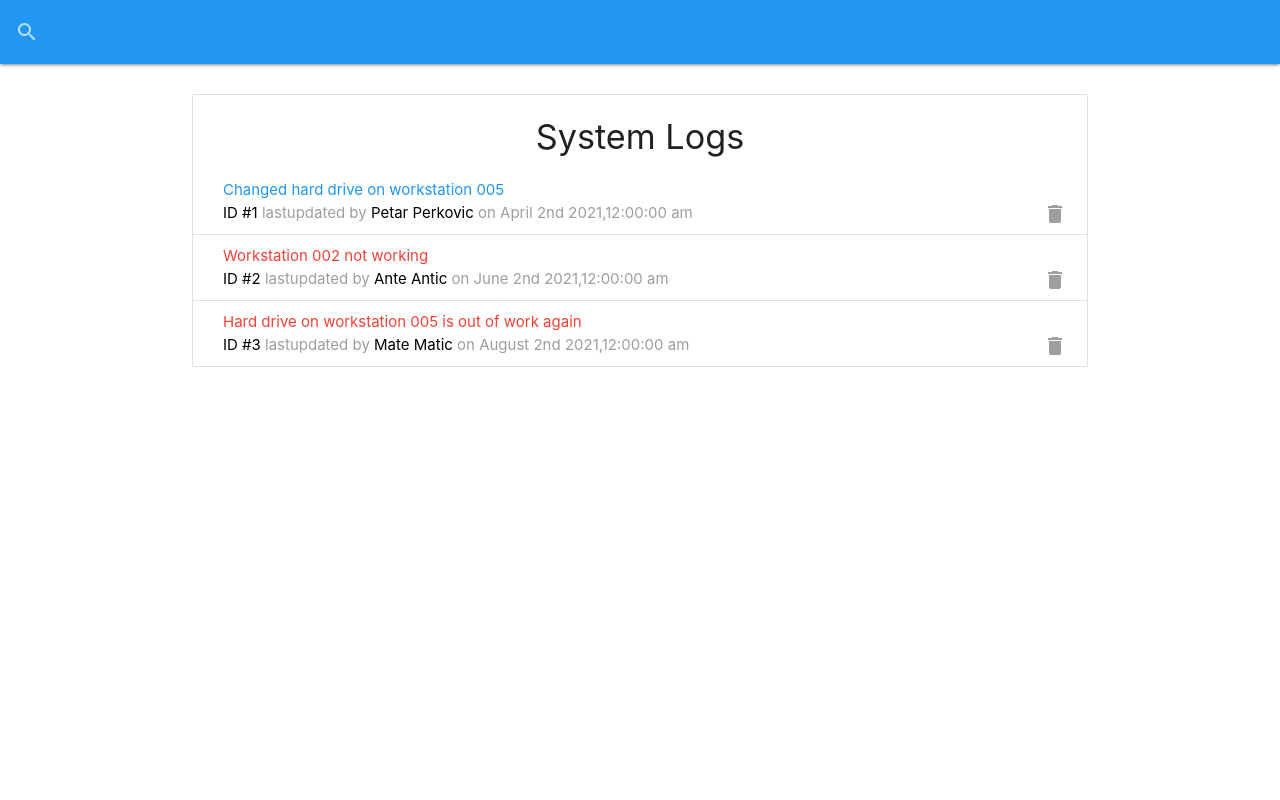
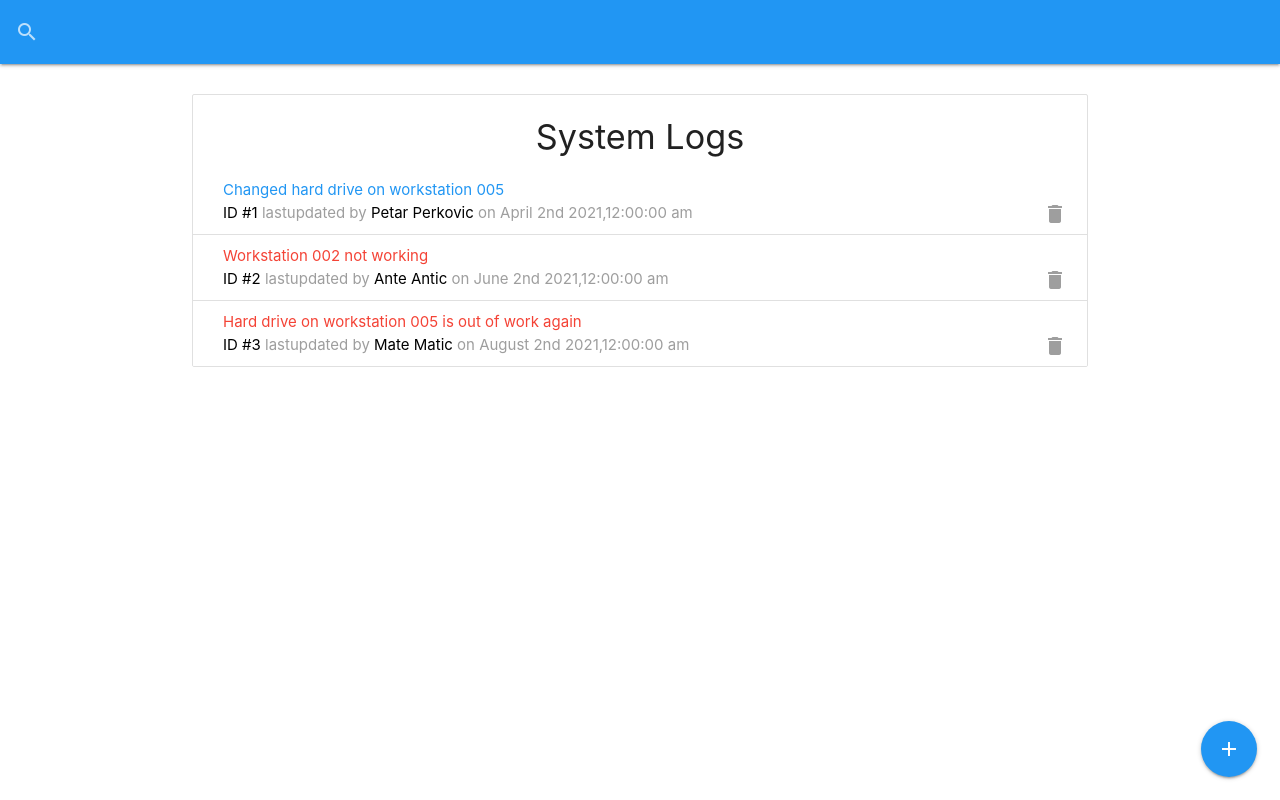
Before and after one commit to ivan-samardzic/ITLogger, a React (Create React App) app: page / in a window 1280 px wide. Built offline with nearby package versions, Linux system fonts and the light colour scheme; data requests are answered from the project's data file.

Commit message:
Embed components in main App

```diff
--- a/src/App.js
+++ b/src/App.js
@@ -4,6 +4,8 @@ import 'materialize-css/dist/css/materialize.min.css';
 import M from 'materialize-css/dist/js/materialize.min.js'
 import SearchBar from './components/layout/SearchBar'
 import Logs from './components/logs/Logs'
+import AddBtn from './components/layout/AddBtn'
+import AddLogModal from './components/logs/AddLogModal'
 
 const App = () => {
   useEffect(() => {
@@ -15,6 +17,8 @@ const App = () => {
     <Fragment>
       <SearchBar />
       <div className='container'>
+        <AddBtn />
+        <AddLogModal />
         <Logs />
       </div>
     </Fragment>
```
